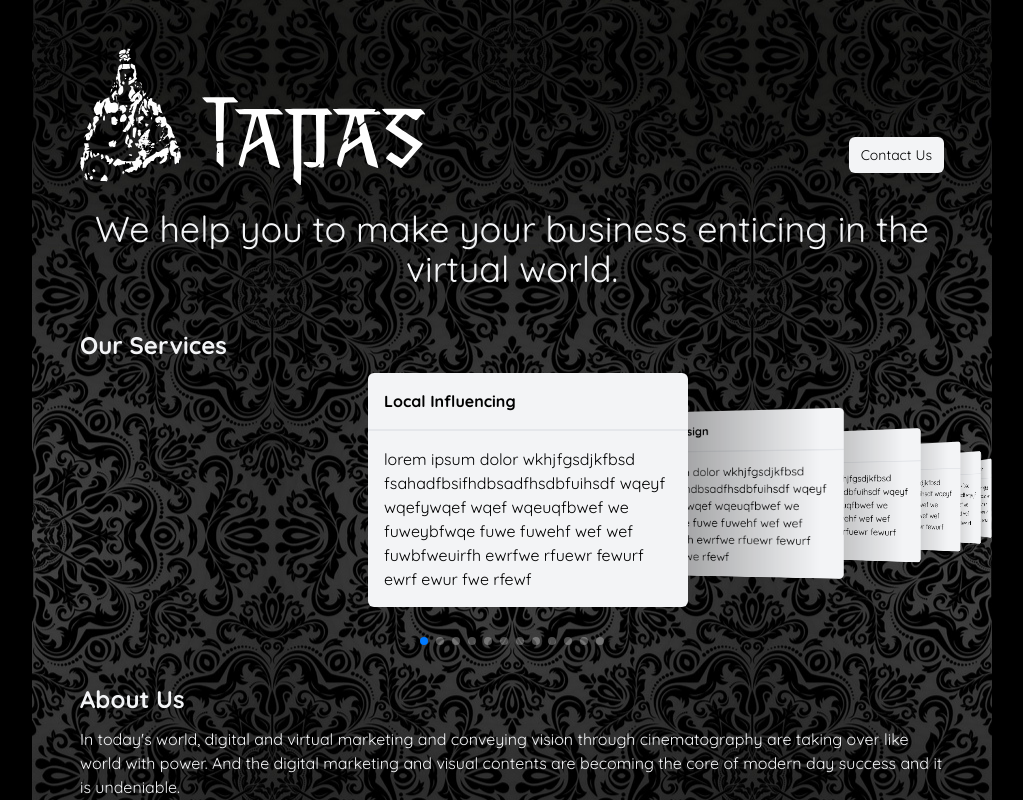
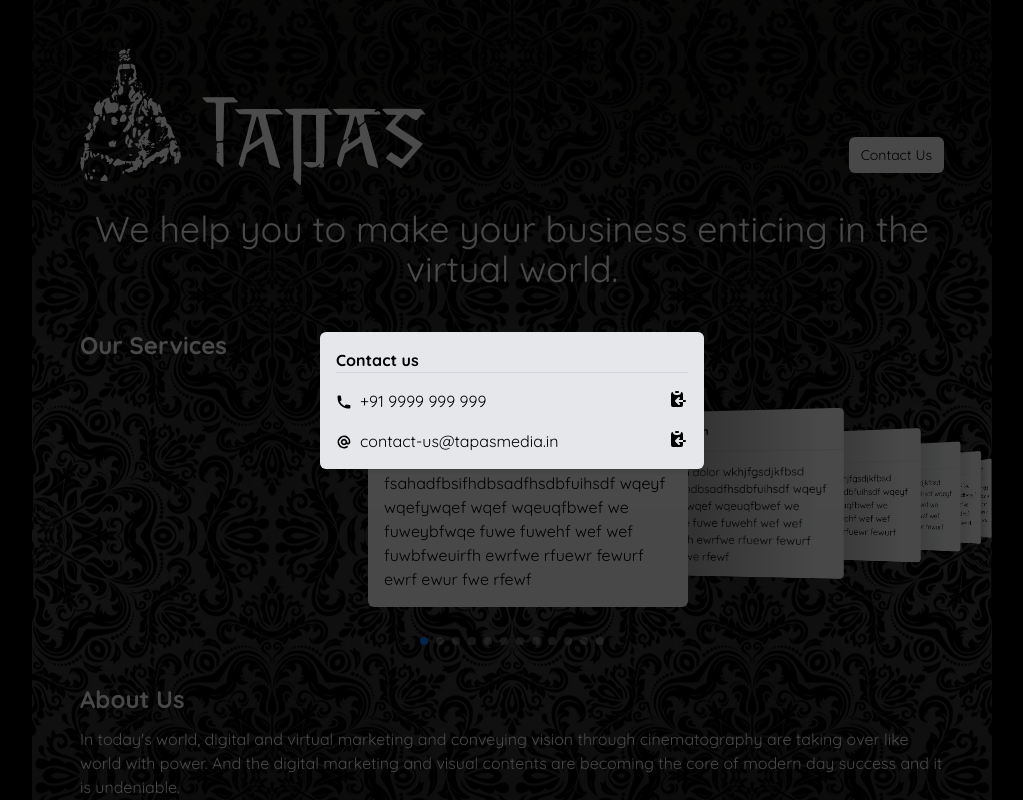
Before and after one commit to iam-doctor-j/tapas-fe, a React (Create React App) app: page / in a window 1280 px wide. Both pictures are taken after a click on the button "Contact Us". Shown: the top 800 px of the page, without its empty margins (128-1151 px from the left). Built offline with nearby package versions, Linux system fonts and the light colour scheme.

Commit message:
Added Contact us

```diff
--- a/package.json
+++ b/package.json
@@ -4,12 +4,14 @@
   "private": true,
   "dependencies": {
     "@craco/craco": "^6.2.0",
+    "@heroicons/react": "^1.0.3",
     "@testing-library/jest-dom": "^5.14.1",
     "@testing-library/react": "^11.2.7",
     "@testing-library/user-event": "^12.8.3",
     "framer-motion": "^4.1.17",
     "react": "^17.0.2",
     "react-dom": "^17.0.2",
+    "react-hot-toast": "^2.1.0",
     "react-loader-spinner": "^4.0.0",
     "react-scripts": "4.0.3",
     "swiper": "^6.8.1",
--- a/src/components/ContactUsButton/ContactUsButton.jsx
+++ b/src/components/ContactUsButton/ContactUsButton.jsx
@@ -1,8 +1,11 @@
 import React from "react";
 
-const ContactUsButton = () => {
+const ContactUsButton = ({ onClick }) => {
   return (
-    <button className="bg-gray-100 rounded-md hover:scale-105 px-3 py-2 text-xs sm:text-sm self-end mb-0 sm:mb-3">
+    <button
+      onClick={onClick}
+      className="bg-gray-100 rounded-md hover:scale-105 px-3 py-2 text-xs sm:text-sm self-end mb-0 sm:mb-3"
+    >
       Contact Us
     </button>
   );
--- /dev/null
+++ b/src/components/ContactUsModal/ContactUsModal.jsx
@@ -0,0 +1,57 @@
+import React from "react";
+import Modal from "../Modal/Modal";
+import {
+  PhoneIcon,
+  AtSymbolIcon,
+  ClipboardCopyIcon,
+} from "@heroicons/react/solid";
+import toast, { Toaster } from "react-hot-toast";
+
+const ContactUsModal = ({ setModalVisible }) => {
+  const notify = () => toast("Copied to Clipboard.");
+
+  const phoneNumber = "+91 9999 999 999";
+  const email = "contact-us@tapasmedia.in";
+
+  const copyToClipboard = (val) => {
+    navigator.clipboard
+      .writeText(val)
+      .then(() => console.log("copied ==> " + val));
+    notify();
+  };
+
+  return (
+    <Modal
+      onBackdropClicked={() => {
+        setModalVisible(false);
+      }}
+    >
+      <Toaster />
+      <h1 className="font-bold border-b border-gray-300">Contact us</h1>
+      <div>
+        <div className="mt-4 flex justify-between">
+          <div>
+            <PhoneIcon className="h-4 mr-2 inline-block" />
+            <span>{phoneNumber}</span>
+          </div>
+          <ClipboardCopyIcon
+            onClick={() => copyToClipboard(phoneNumber)}
+            className="h-5 cursor-pointer hover:text-gray-500"
+          />
+        </div>
+        <div className="mt-4 flex justify-between">
+          <div>
+            <AtSymbolIcon className="h-4 inline-block mr-2" />
+            <span>{email}</span>
+          </div>
+          <ClipboardCopyIcon
+            onClick={() => copyToClipboard(email)}
+            className="h-5 cursor-pointer hover:text-gray-500"
+          />
+        </div>
+      </div>
+    </Modal>
+  );
+};
+
+export default ContactUsModal;
--- a/src/components/Main/Main.jsx
+++ b/src/components/Main/Main.jsx
@@ -1,4 +1,4 @@
-import React from "react";
+import React, { useState } from "react";
 import ContactUsButton from "../ContactUsButton/ContactUsButton";
 import Logo from "../Logo/Logo";
 import "swiper/swiper-bundle.min.css";
@@ -8,14 +8,17 @@ import About from "../About/About";
 import OurServices from "../OurServices/OurServices";
 import TeamCard from "../TeamCard/TeamCard";
 
+import ContactUsModal from "../ContactUsModal/ContactUsModal";
+
 SwiperCore.use([EffectCoverflow, Pagination]);
 
 const Main = () => {
+  const [modalVisible, setModalVisible] = useState(false);
   return (
     <section className="bg-pattern min-h-screen w-full sm:w-3/4 overflow-hidden mx-auto bg-center p-6 sm:p-12">
       <div className="flex justify-between items-center">
         <Logo width="40%" />
-        <ContactUsButton />
+        <ContactUsButton onClick={() => setModalVisible(true)} />
       </div>
       <p className="text-gray-100 text-2xl sm:text-3xl md:text-4xl sm:text-center sm:my-6 my-8">
         We help you to make your business enticing in the virtual world.
@@ -37,6 +40,7 @@ const Main = () => {
         />
         <TeamCard name="Monesh" designation="Chief resource manager" />
       </div>
+      {modalVisible && <ContactUsModal setModalVisible={setModalVisible} />}
     </section>
   );
 };
--- /dev/null
+++ b/src/components/Modal/Modal.jsx
@@ -0,0 +1,26 @@
+import React from "react";
+
+const Modal = ({ children, onBackdropClicked }) => {
+  return (
+    <>
+      <div
+        style={{
+          zIndex: 99999,
+        }}
+        className="fixed grid place-content-center bg-black bg-opacity-70 top-0 left-0 right-0 bottom-0"
+        onClick={onBackdropClicked}
+      >
+        <div
+          onClick={(e) => {
+            e.stopPropagation();
+          }}
+          className="bg-gray-200 p-4 rounded-md w-96 shadow-md z-10"
+        >
+          {children}
+        </div>
+      </div>
+    </>
+  );
+};
+
+export default Modal;
```
Also changed, not shown: 1 other file (tests, documents, lock files or other folders).
